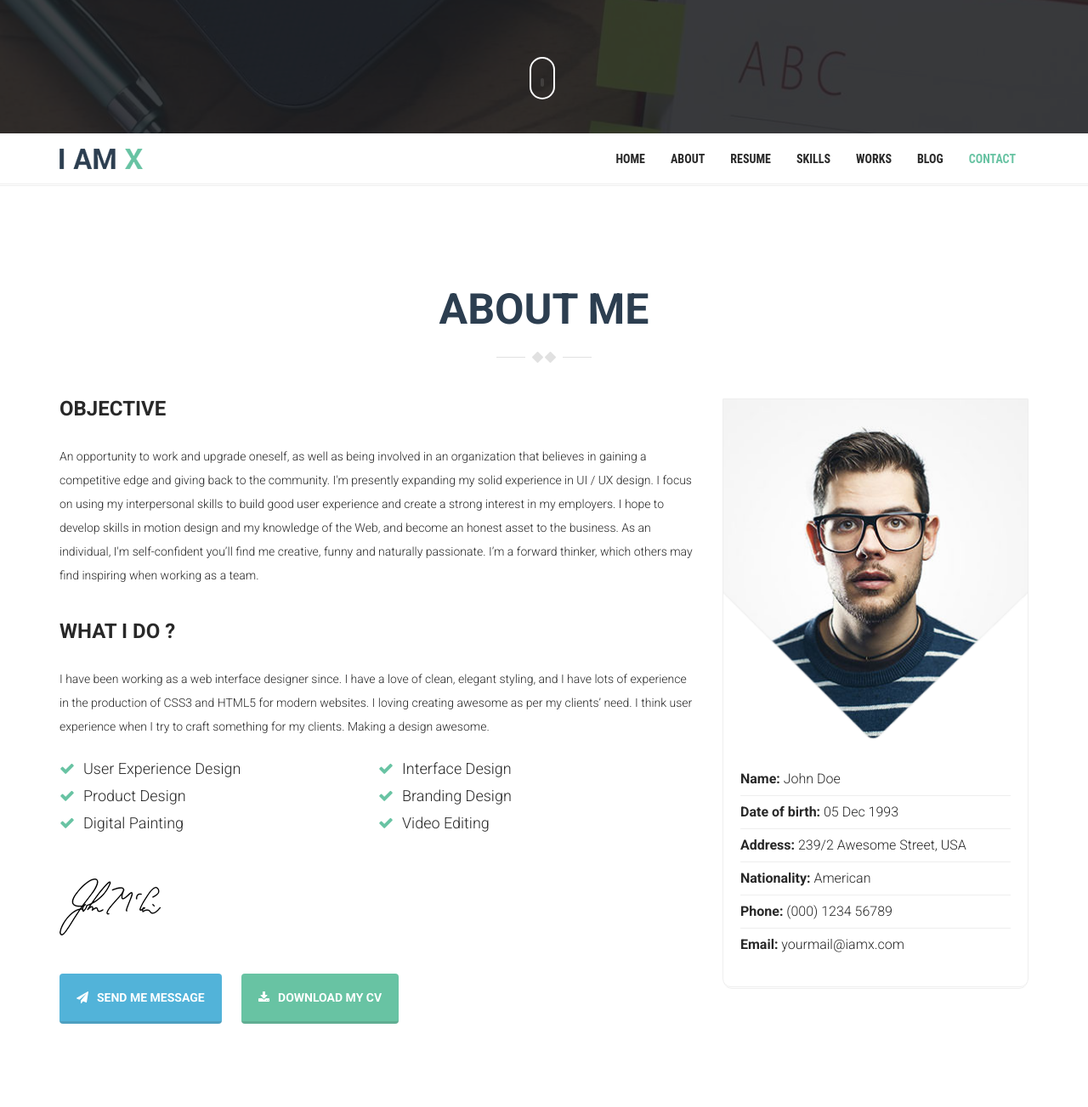
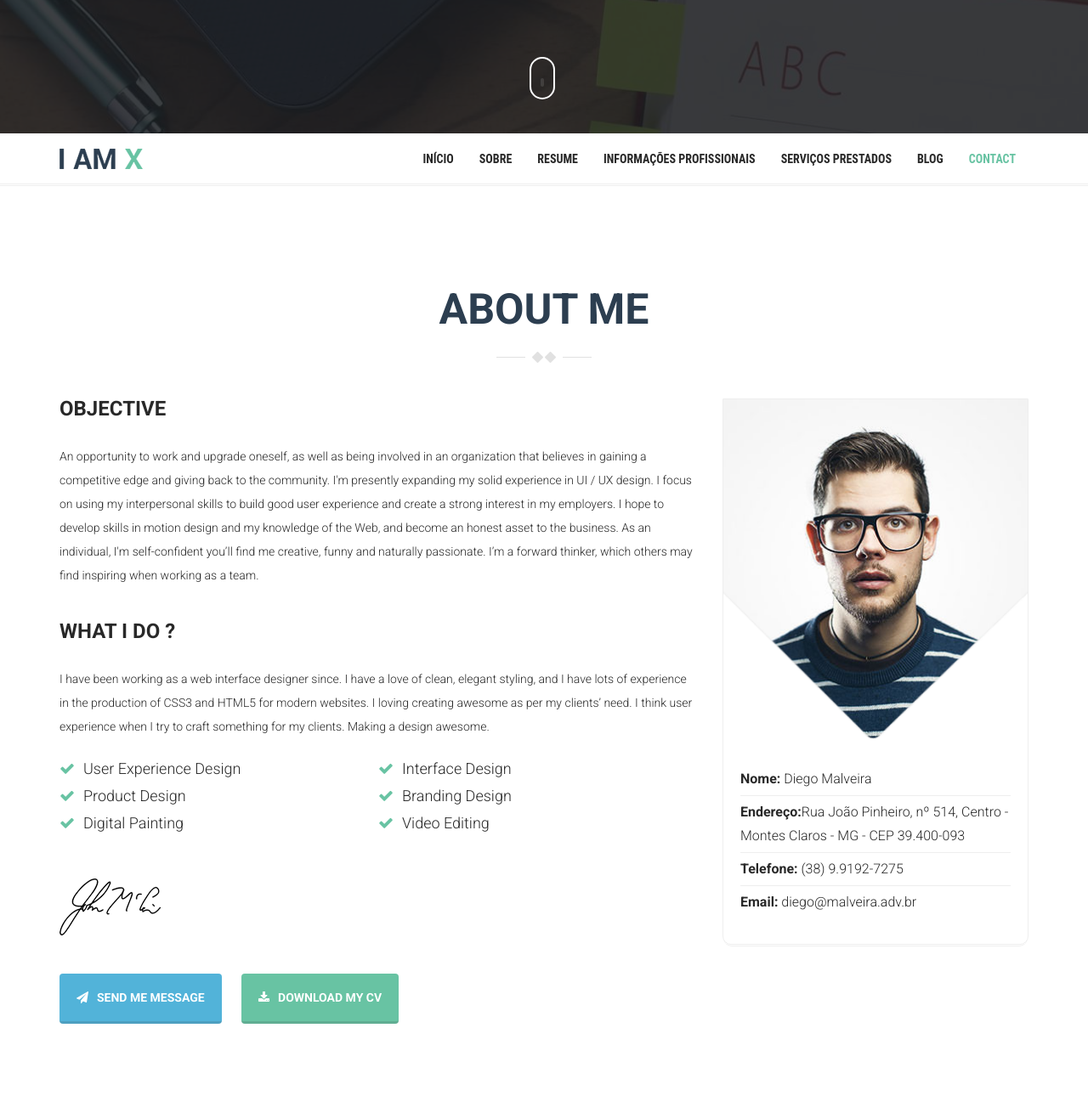
Before and after one commit to MalveiraD/Desenvolver, a plain HTML site: page index.html in a window 1280 px wide. Shown: the part 643-1946 px from the top of the page at 85% size. Drawn offline with Linux system fonts and the light colour scheme; some packages are replaced by stand-ins of ours.

Commit message:
Update index.html

```diff
--- a/index.html
+++ b/index.html
@@ -91,11 +91,11 @@
 
 				<div class="collapse navbar-collapse" id="custom-collapse">
 					<ul class="nav navbar-nav navbar-right">
-						<li><a href="#home">Home</a></li>
-						<li><a href="#about">About</a></li>
+						<li><a href="#home">Início</a></li>
+						<li><a href="#about">Sobre</a></li>
 						<li><a href="#resume">Resume</a></li>
-						<li><a href="#skills">Skills</a></li>
-						<li><a href="#works">Works</a></li>
+						<li><a href="#skills">Informações Profissionais</a></li>
+						<li><a href="#works">Serviços Prestados</a></li>
 						<li><a href="#blog">Blog</a></li>
             <li><a href="#contact">Contact</a></li>
 					</ul>
@@ -118,12 +118,10 @@
                 <img src="assets/images/myphoto.jpg" alt="">
               </div>
               <ul>
-                <li><strong>Name:</strong> John Doe</li>
-                <li><strong>Date of birth:</strong> 05 Dec 1993</li>
-                <li><strong>Address:</strong> 239/2 Awesome Street, USA</li>
-                <li><strong>Nationality:</strong> American</li>
-                <li><strong>Phone:</strong> (000) 1234 56789</li>
-                <li><strong>Email:</strong> yourmail@iamx.com</li>
+                <li><strong>Nome:</strong> Diego Malveira</li>
+                <li><strong>Endereço:</strong>Rua João Pinheiro, nº 514, Centro - Montes Claros - MG - CEP 39.400-093</li>
+                <li><strong>Telefone:</strong> (38) 9.9192-7275</li>
+                <li><strong>Email:</strong> diego@malveira.adv.br</li>
               </ul>
             </div>
           </div> <!-- col-md-4 -->
```
